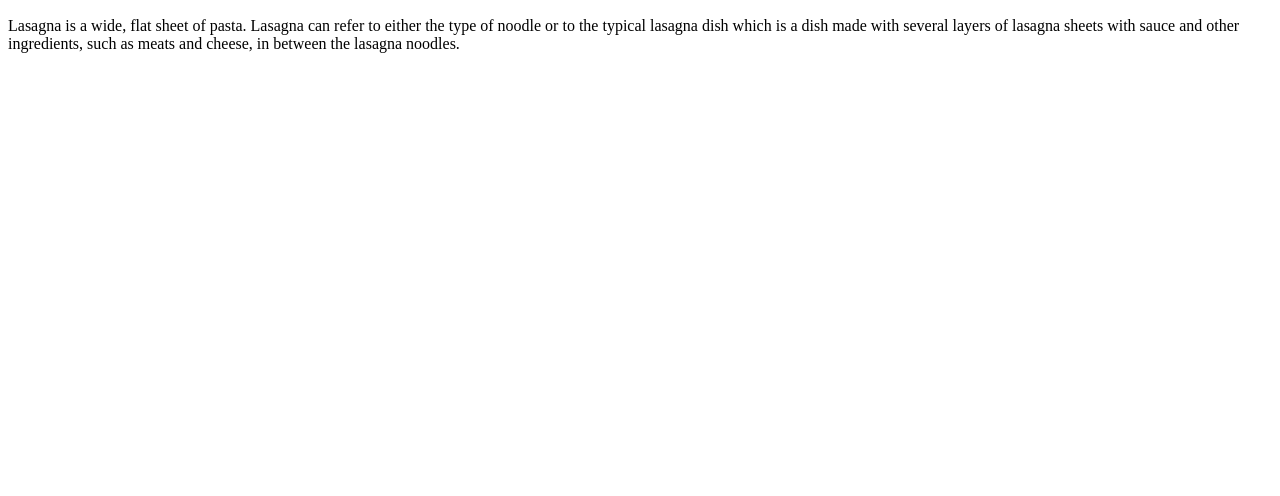
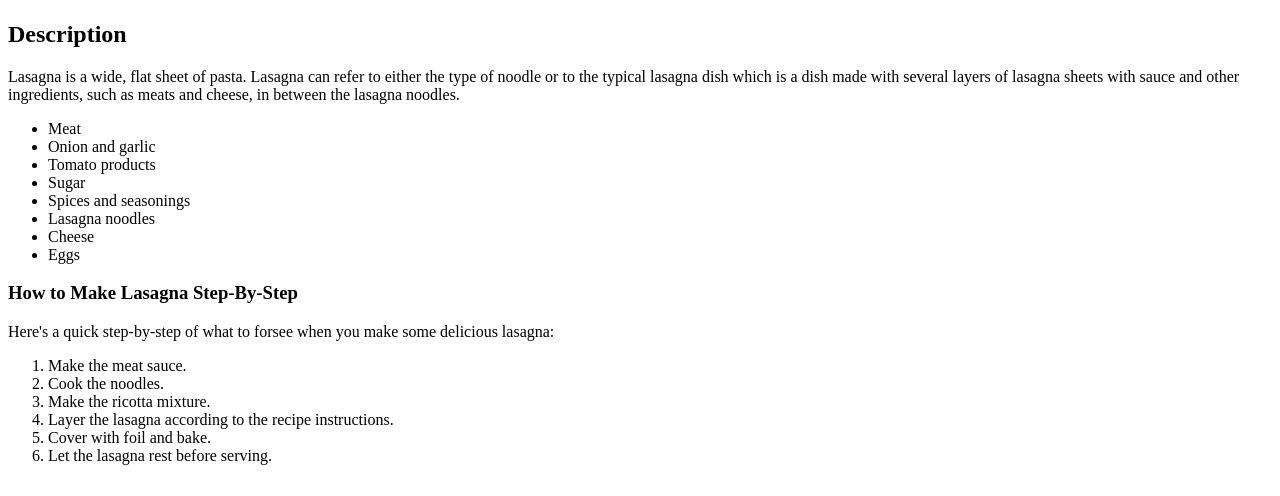
Before and after one commit to johnroul75/odin-recipes, a plain HTML site: page recipes/lasagna.html in a window 1280 px wide. Shown: the part 304-800 px from the top of the page. Drawn offline with Linux system fonts and the light colour scheme.

Commit message:
Add lists, descriptions and headings

```diff
--- a/recipes/lasagna.html
+++ b/recipes/lasagna.html
@@ -14,11 +14,35 @@
       src="https://www.modernhoney.com/wp-content/uploads/2019/08/Classic-Lasagna-14-scaled.jpg"
       alt="picture of lasagna"
     />
+    <h2>Description</h2>
     <p>
       Lasagna is a wide, flat sheet of pasta. Lasagna can refer to either the
       type of noodle or to the typical lasagna dish which is a dish made with
       several layers of lasagna sheets with sauce and other ingredients, such as
       meats and cheese, in between the lasagna noodles.
     </p>
+    <ul>
+      <li>Meat</li>
+      <li>Onion and garlic</li>
+      <li>Tomato products</li>
+      <li>Sugar</li>
+      <li>Spices and seasonings</li>
+      <li>Lasagna noodles</li>
+      <li>Cheese</li>
+      <li>Eggs</li>
+    </ul>
+    <h3>How to Make Lasagna Step-By-Step</h3>
+    <p>
+      Here's a quick step-by-step of what to forsee when you make some delicious
+      lasagna:
+    </p>
+    <ol>
+      <li>Make the meat sauce.</li>
+      <li>Cook the noodles.</li>
+      <li>Make the ricotta mixture.</li>
+      <li>Layer the lasagna according to the recipe instructions.</li>
+      <li>Cover with foil and bake.</li>
+      <li>Let the lasagna rest before serving.</li>
+    </ol>
   </body>
 </html>
```
